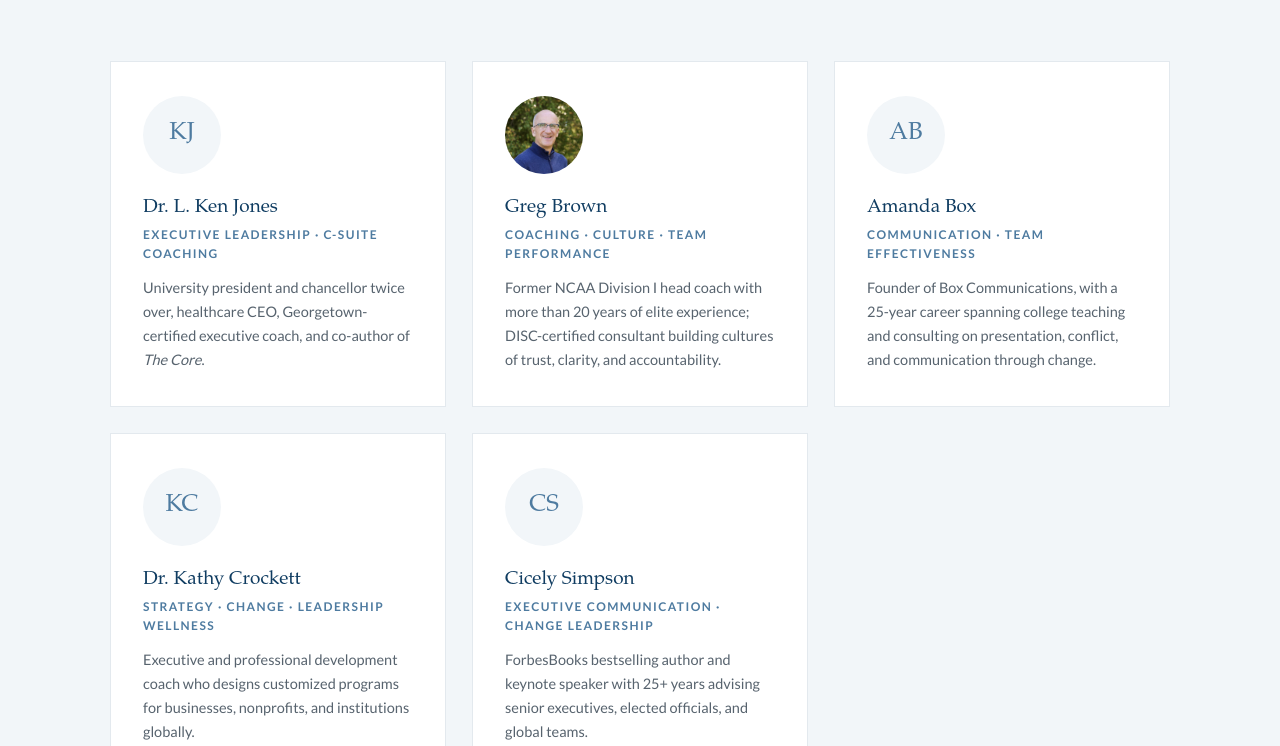
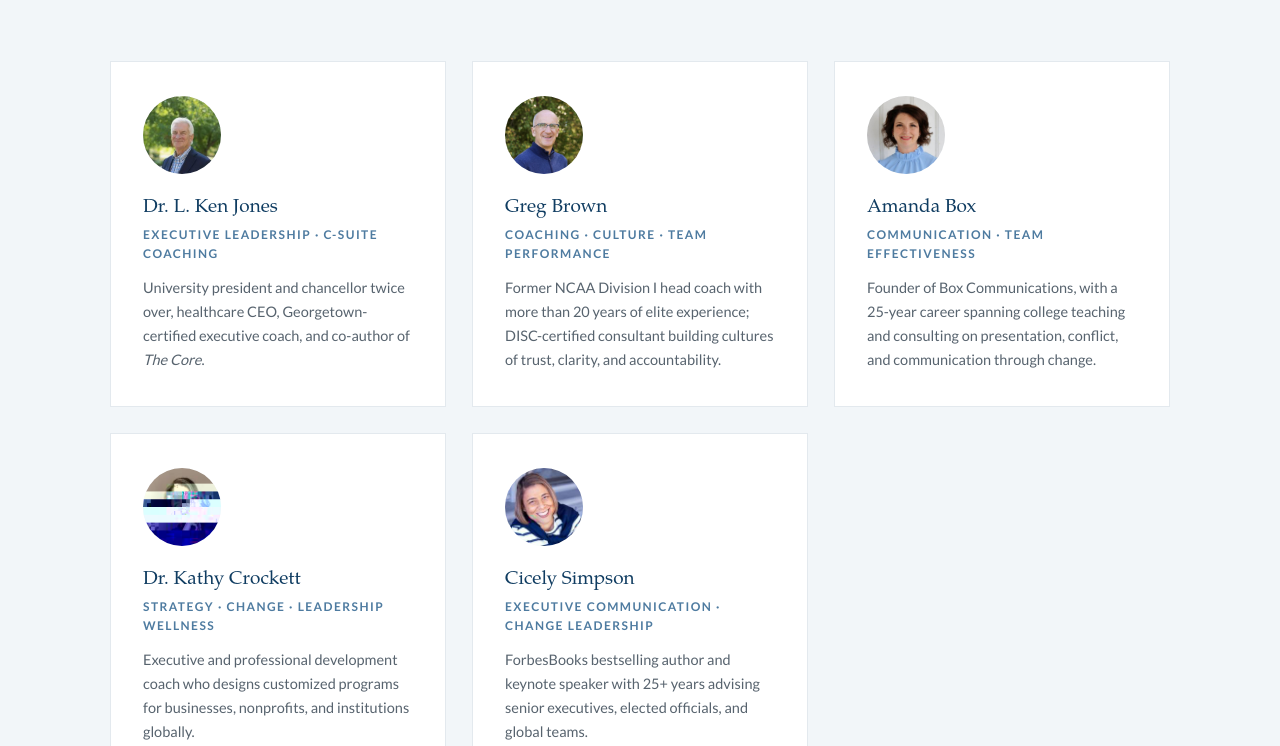
Before and after one commit to greatdaysleadership/gdl-website, a website: page about.html in a window 1280 px wide. Shown: the part 3408-4154 px from the top of the page. Drawn offline with Linux system fonts and the light colour scheme.

Commit message:
Go live for search: remove noindex sitewide, add five headshots to About

```diff
--- a/about.html
+++ b/about.html
@@ -2,7 +2,6 @@
 <html lang="en">
 <head>
 <meta charset="UTF-8">
-<meta name="robots" content="noindex, nofollow">
 <meta name="viewport" content="width=device-width, initial-scale=1">
 <script type="text/javascript" src="//script.crazyegg.com/pages/scripts/0133/4539.js" async="async"></script>
 <title>About – Great Days Leadership</title>
@@ -102,7 +101,7 @@
         </div>
       </div>
       <div class="person reveal">
-        <div class="mono">SL</div>
+        <img class="photo" src="assets/SLowery_Headshot.jpg" alt="Stan Lowery">
         <div>
           <h3>Stan Lowery</h3>
           <div class="role">Founding Partner</div>
@@ -123,7 +122,7 @@
     </div>
     <div class="experts-grid">
       <div class="expert reveal">
-        <div class="mono">KJ</div>
+        <img class="mono" src="assets/KJones_Headshot.jpg" alt="Dr. L. Ken Jones" style="object-fit:cover;">
         <h3>Dr. L. Ken Jones</h3>
         <div class="focus">Executive Leadership · C-Suite Coaching</div>
         <p>University president and chancellor twice over, healthcare CEO, Georgetown-certified executive coach, and co-author of <em>The Core</em>.</p>
@@ -135,19 +134,19 @@
         <p>Former NCAA Division I head coach with more than 20 years of elite experience; DISC-certified consultant building cultures of trust, clarity, and accountability.</p>
       </div>
       <div class="expert reveal">
-        <div class="mono">AB</div>
+        <img class="mono" src="assets/ABox_Headshot.jpg" alt="Amanda Box" style="object-fit:cover;">
         <h3>Amanda Box</h3>
         <div class="focus">Communication · Team Effectiveness</div>
         <p>Founder of Box Communications, with a 25-year career spanning college teaching and consulting on presentation, conflict, and communication through change.</p>
       </div>
       <div class="expert reveal">
-        <div class="mono">KC</div>
+        <img class="mono" src="assets/KCrockett_Headshot.jpg" alt="Dr. Kathy Crockett" style="object-fit:cover;">
         <h3>Dr. Kathy Crockett</h3>
         <div class="focus">Strategy · Change · Leadership Wellness</div>
         <p>Executive and professional development coach who designs customized programs for businesses, nonprofits, and institutions globally.</p>
       </div>
       <div class="expert reveal">
-        <div class="mono">CS</div>
+        <img class="mono" src="assets/CSimpson_Headshot.jpg" alt="Cicely Simpson" style="object-fit:cover;">
         <h3>Cicely Simpson</h3>
         <div class="focus">Executive Communication · Change Leadership</div>
         <p>ForbesBooks bestselling author and keynote speaker with 25+ years advising senior executives, elected officials, and global teams.</p>
```
Also changed, not shown: accelerate.html (+0 -1 lines), align.html (+0 -1 lines), assessment.html (+0 -1 lines), contact.html (+0 -1 lines), elevate.html (+0 -1 lines), healthyboards.html (+0 -1 lines), index.html (+0 -1 lines), insights.html (+0 -1 lines), navigate.html (+0 -1 lines), the-core-book.html (+0 -1 lines), thecore.html (+0 -1 lines), who-we-serve.html (+0 -1 lines).
